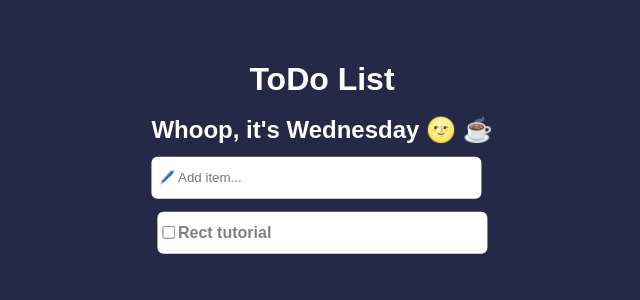
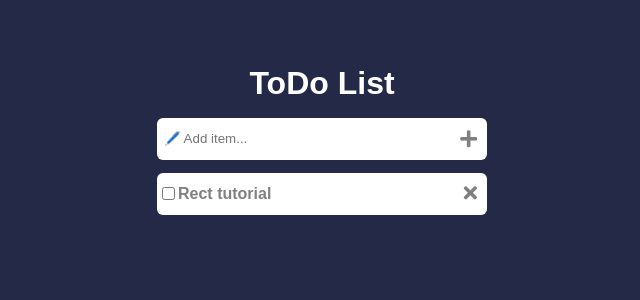
Before and after one commit to ShirazMuhd/React-Todo-App, a React (Create React App) app: page / in a window 1280 px wide. Shown: the top 300 px of the page, without its empty margins (318-958 px from the left). Built offline with nearby package versions, Linux system fonts and the light colour scheme.

Commit message:
font awesome icon added

```diff
--- a/public/index.html
+++ b/public/index.html
@@ -5,7 +5,7 @@
     <link rel="icon" href="%PUBLIC_URL%/favicon.ico" />
     <meta name="viewport" content="width=device-width, initial-scale=1" />
     <meta name="theme-color" content="#000000" />
-    <link rel="stylesheet" href="style.css">
+    <link rel="stylesheet" href="style.css" />
     <meta
       name="description"
       content="Web site created using create-react-app"
@@ -13,6 +13,13 @@
     <link rel="apple-touch-icon" href="%PUBLIC_URL%/logo192.png" />
     <link rel="manifest" href="%PUBLIC_URL%/manifest.json" />
     <title>React App</title>
+    <link
+      rel="stylesheet"
+      href="https://cdnjs.cloudflare.com/ajax/libs/font-awesome/5.15.3/css/all.min.css"
+      integrity="sha512-iBBXm8fW90+nuLcSKlbmrPcLa0OT92xO1BIsZ+ywDWZCvqsWgccV3gFoRBv0z+8dLJgyAHIhR35VZc2oM/gI1w=="
+      crossorigin="anonymous"
+      referrerpolicy="no-referrer"
+    />
   </head>
   <body>
     <noscript>You need to enable JavaScript to run this app.</noscript>
--- a/src/component/App.css
+++ b/src/component/App.css
@@ -23,10 +23,11 @@
     display: flex;
     justify-content: center;
     align-items: center;
+    margin-top: 1rem;
   }
 
   .app .input {
-    margin-top: 0.8em;
+    margin-top: 1em;
     width: 20em;
     height: 2em;
     background-color: white;
--- a/src/component/Todo.js
+++ b/src/component/Todo.js
@@ -2,14 +2,11 @@
 import './App.css';
 
 function Todo() {
+  const day=new Date().getDate()
   return (
     <div className="app">
       <div className="mainHeading">
         <h1>ToDo List</h1>
-      </div>
-      <div className="subHeading">
-        <br />
-        <h2>Whoop, it's Wednesday 🌝 ☕ </h2>
       </div>
       <div className="input">
         <input type="text" placeholder="🖊️ Add item..." />
```
